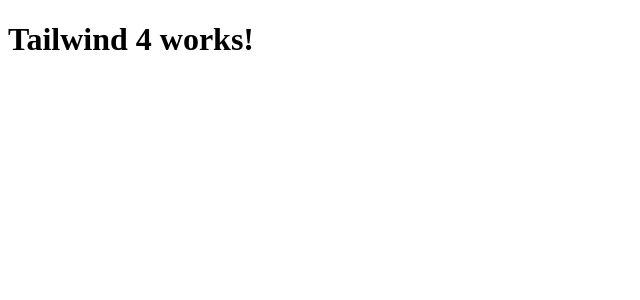
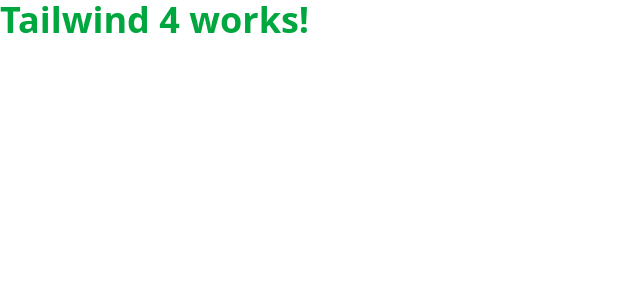
Before and after one commit to SylvesterK-code/alx-fe-reactjs, a React app in the folder recipe-sharing-platform/: page / in a window 1280 px wide. Shown: the top 300 px of the page, without its empty margins (0-640 px from the left). Built offline with nearby package versions, Linux system fonts and the light colour scheme; the HTML template or start-up script is replaced by a standard one.

Commit message:
added tailwind.config.js file

```diff
--- a/recipe-sharing-platform/src/index.css
+++ b/recipe-sharing-platform/src/index.css
@@ -1,5 +1,4 @@
-/* @import "tailwindcss";
- */
+@import "tailwindcss";
 
 @tailwind base;
 @tailwind components;
--- a/recipe-sharing-platform/postcss.config.js
+++ b/recipe-sharing-platform/tailwind.config.js
@@ -1,12 +1,24 @@
-/** @type {import('tailwindcss').Config} */
-export default {
-  content: [
-    "./index.html",
-    "./src/**/*.{js,ts,jsx,tsx}",
-  ],
-  darkMode: "class",
+ module.exports = {
+  content: ['./src/**/*.{js,jsx,ts,tsx}', './public/index.html'],
+  darkMode: false, // You can set it to 'media' or 'class' if needed
   theme: {
     extend: {},
   },
   plugins: [],
 };
+
+
+
+
+// /** @type {import('tailwindcss').Config} */
+// export default {
+//   content: [
+//     "./index.html",
+//     "./src/**/*.{js,ts,jsx,tsx}",
+//   ],
+//   darkMode: "class",
+//   theme: {
+//     extend: {},
+//   },
+//   plugins: [],
+// };
```
